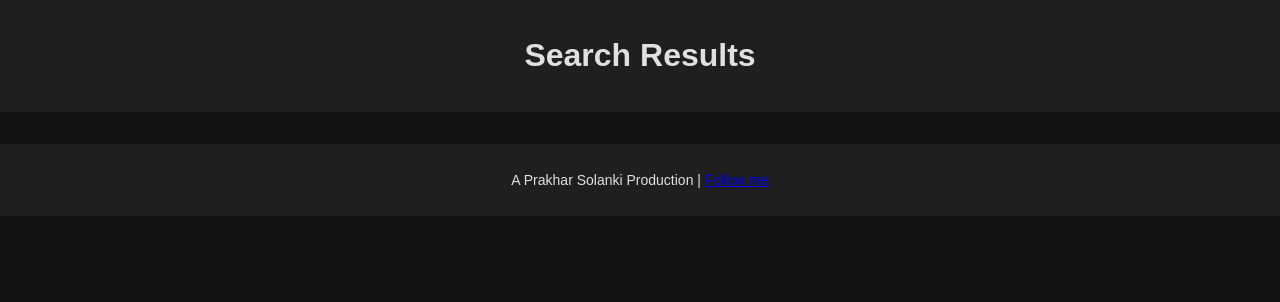
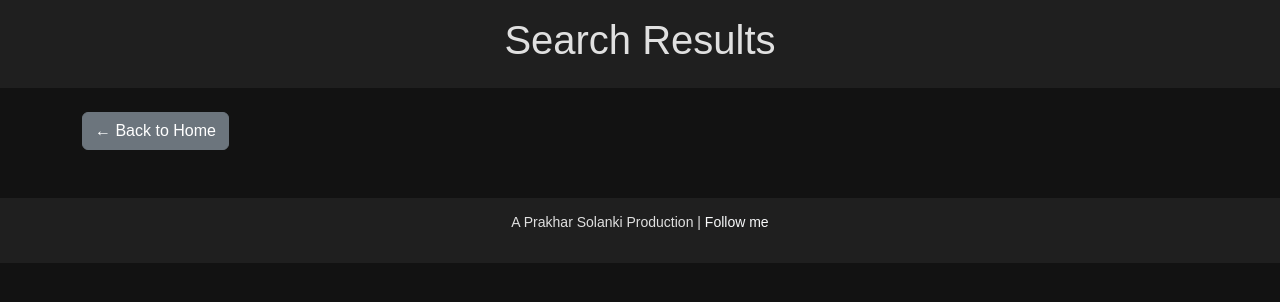
Before and after one commit to TheEntropy1/TheFinalApp, a Flask app: template templates/search.html in a window 1280 px wide. Shown: the top 302 px of the page. Run offline with Flask 3, Linux system fonts and the light colour scheme; the template is opened without the code that fills it, so the values that code supplies are empty.

Commit message:
Update search.html

```diff
--- a/templates/search.html
+++ b/templates/search.html
@@ -2,26 +2,38 @@
 <html lang="en">
 <head>
     <meta charset="UTF-8">
-    <title>Ureka. - Search</title>
+    <title>Ureka. - Search Results</title>
+    <link href="https://cdn.jsdelivr.net/npm/bootstrap@5.3.2/dist/css/bootstrap.min.css" rel="stylesheet">
     <link rel="stylesheet" href="{{ url_for('static', filename='style.css') }}">
 </head>
 <body>
 
-<header>
+<header class="mb-4">
     <h1>Search Results</h1>
 </header>
 
-<div class="card-grid">
-    {% for result in results %}
-    <a href="/watch/{{ result.media_type }}/{{ result.id }}">
-        <img src="https://image.tmdb.org/t/p/w500{{ result.poster_path }}" alt="{{ result.title or result.name }}">
-    </a>
-    {% endfor %}
+<div class="container">
+
+    <div class="mb-4">
+        <a href="/" class="btn btn-secondary">← Back to Home</a>
+    </div>
+
+    <div class="row row-cols-2 row-cols-md-3 g-4">
+        {% for result in results %}
+        <div class="col text-center">
+            <a href="/watch/{{ result.media_type }}/{{ result.id }}">
+                <img src="https://image.tmdb.org/t/p/w500{{ result.poster_path }}" alt="{{ result.title or result.name }}" class="img-fluid">
+            </a>
+        </div>
+        {% endfor %}
+    </div>
+
 </div>
 
-<footer>
-    <p>A Prakhar Solanki Production | <a href="https://instagram.com/prakhar.5898" target="_blank">Follow me</a></p>
+<footer class="mt-5">
+    <p>A Prakhar Solanki Production | <a href="https://instagram.com/prakhar.5898" target="_blank" class="text-decoration-none text-light">Follow me</a></p>
 </footer>
 
+<script src="https://cdn.jsdelivr.net/npm/bootstrap@5.3.2/dist/js/bootstrap.bundle.min.js"></script>
 </body>
 </html>
```
